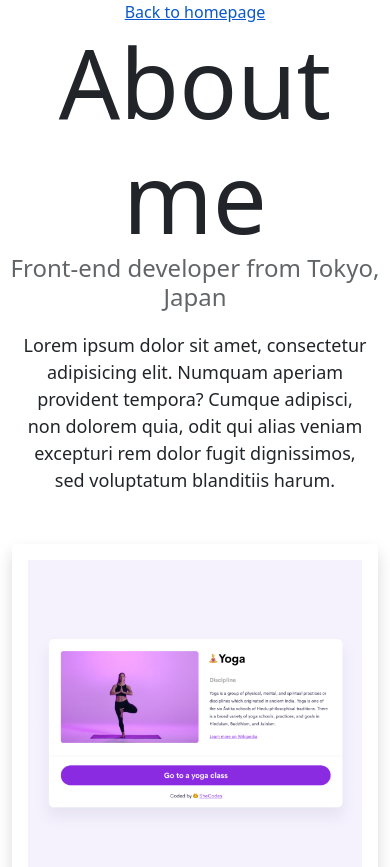
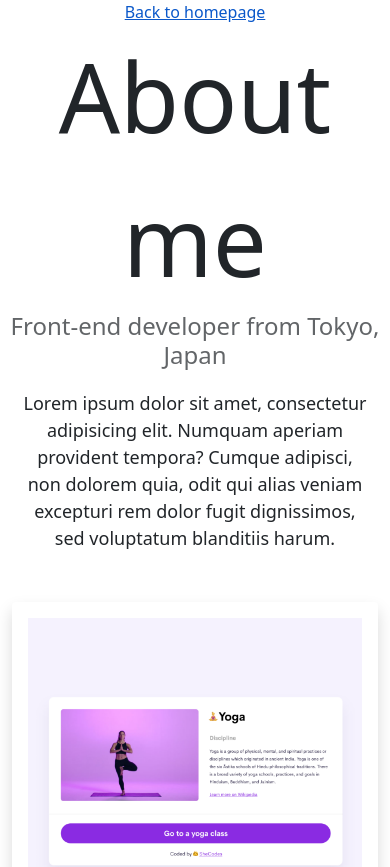
Before and after one commit to danonmomo/MariOkadaPortfolio1, a website: page about.html in a window 390 px wide. Shown: the top 867 px of the page. Drawn offline with nearby package versions, Linux system fonts and the light colour scheme.

Commit message:
Adjusted font size

```diff
--- a/style.css
+++ b/style.css
@@ -1,21 +1,12 @@
 @media (max-width: 576px) {
   h1 {
-    font-size: small;
-  }
-}
-
-@media (min-width: 800px) {
-  h1{
-    font-size: large;
+    font-size: 48px;
+    line-height: 1.5;
   }
   .mt-5 {
     display: block;
-
   }
 }
-
-
-
 
 :root {
   --primary-color: #6c63ff;
```
